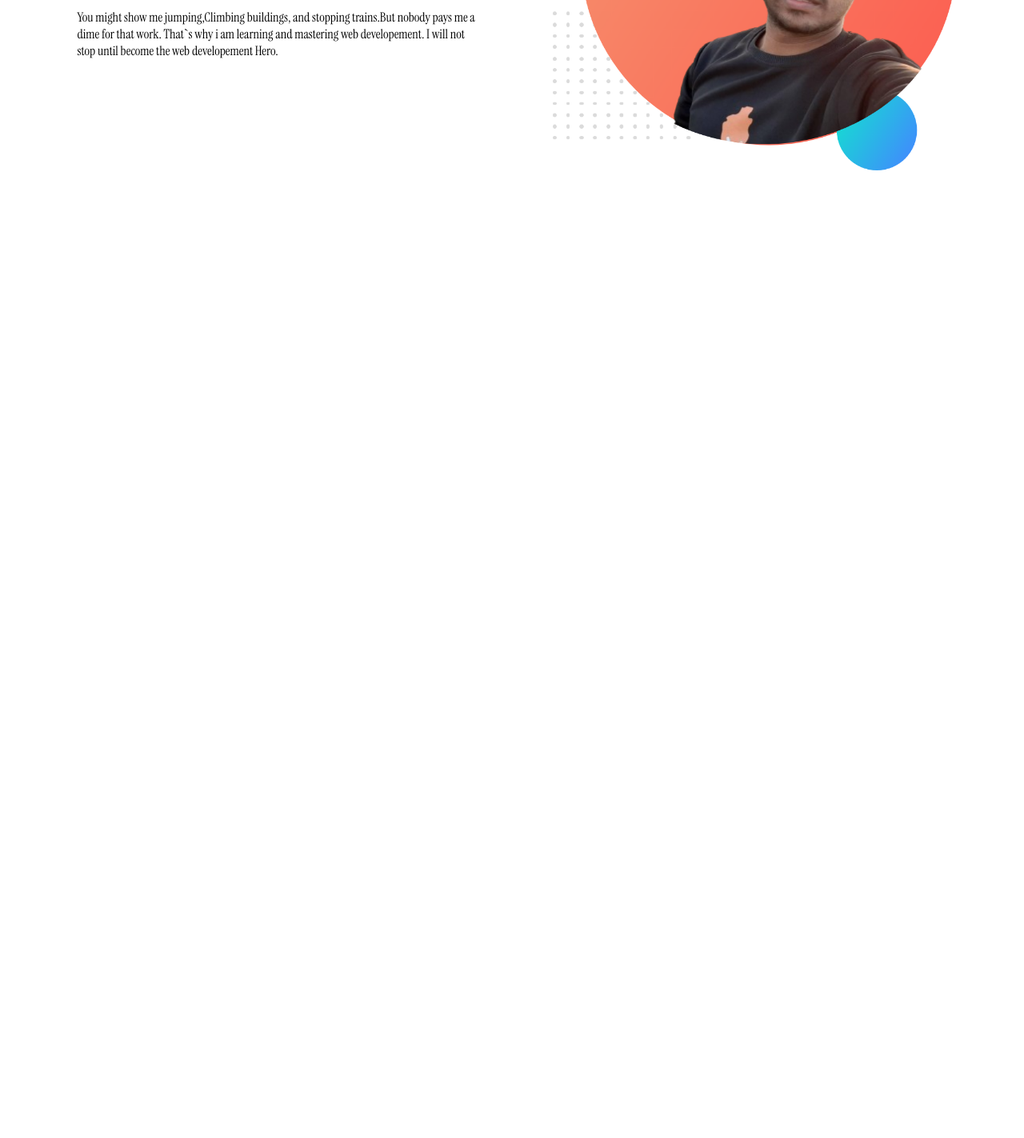
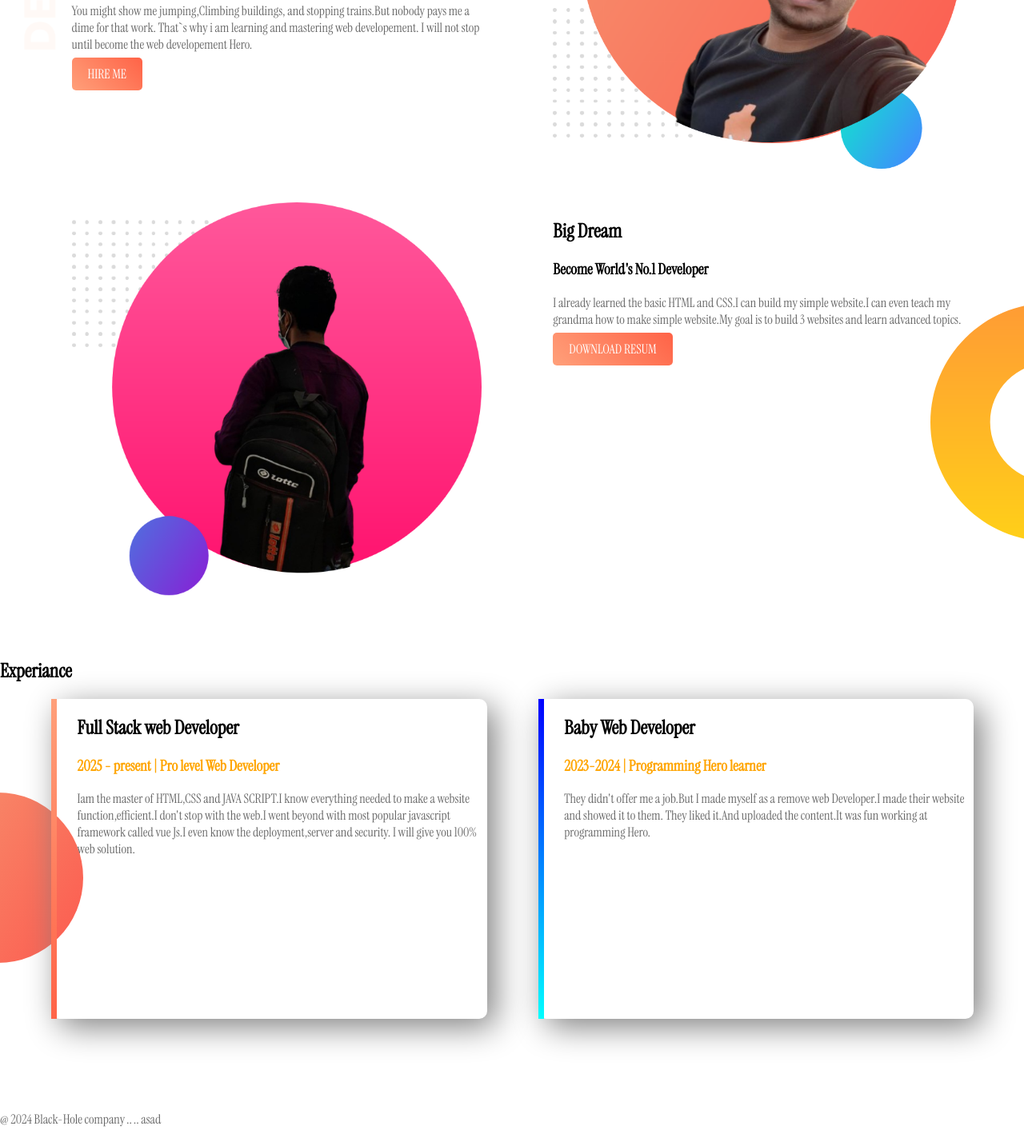
Before and after one commit to AsadBepari/my-web-portfolio, a plain HTML site: page index.html in a window 1280 px wide. Shown: the part 297-1720 px from the top of the page at 80% size. Before the commit the page ends 800 px from the top, so only its background shows below. Drawn offline with Linux system fonts and the light colour scheme.

Commit message:
first commit

```diff
--- a/asad.css
+++ b/asad.css
@@ -1,19 +1,74 @@
 body{
     font-family: 'Instrument Serif', serif;
+    margin: 0px;
 }
 
 h1{
     font-size: 50px;
 }
-.name-highlight{
+.orange-highlight{
     color: orange;
 }
 .half-width{
     width: 40%;
-    float: left;
+   float: left;
     margin-left: 5%;
     padding-left: 2%;
 }
 .half-width img{
     width: 100%;
 }
+.top-banner{
+    background-image: url("web-portfolio/top-banner.png");
+    background-repeat: no-repeat;
+
+}
+p{
+    color: dimgray;
+}
+section{
+    height: 500px;
+    padding-bottom: 50px;
+}
+.link-button{
+    text-decoration: none;
+    background-image: linear-gradient( 45deg, lightsalmon,tomato);
+    padding: 10px 20px;
+    border-radius: 5px;
+    color: white;
+    font-weight: 700px;
+}
+
+.h2{
+    font-size: 40px;
+}
+.dream-area{
+background-image: url(web-portfolio/dream-bg.png);
+background-repeat: no-repeat;
+background-position: right;
+}
+.single-experience{
+    box-shadow: 10px 10px 40px gray;
+    border-radius: 10px;
+    height: 80%;
+}
+.experiance-area{
+    background-image: url("web-portfolio/exp-bg.png");
+    background-repeat: no-repeat;
+    background-position: left;
+}
+#full-stack{
+    border-left: 7px solid;
+    border-image: linear-gradient(180deg,lightsalmon,tomato );
+    border-image-slice: 1;
+}
+#baby-web{
+    border-left: 7px solid;
+    border-image: linear-gradient(180deg, blue, cyan);
+    border-image-slice: 1;
+}
+.footer p{
+    text-align: center;
+    font-size 5px;
+
+}
--- a/index.html
+++ b/index.html
@@ -10,21 +10,58 @@
     <link rel="stylesheet" href="asad.css">
 </head>
 <body>
- <section>
+ <section class="top-banner">
 <div class="half-width">
     <h1>Welcome to </h1>
-    <h1><span class="name-highlight">Asad</span> Web Site</h1>
+    <h1><span class="orange-highlight">Asad</span> Web Site</h1>
     <h3>World class Web developer</h3>
     <p>You might show me jumping,Climbing buildings, and stopping trains.But
     nobody pays me a dime for that work. That`s why i am learning and
     mastering web developement. I will not stop until become the web
     developement Hero.</p>
+    <a class="link-button" target="_blank" href="www.freefire.com">HIRE ME</a>
 </div>
 <div class="half-width">
  <img src="web-portfolio/my-bg.png" alt="">
 </div>
+ </section>
 
 
+ <section class="dream-area">
+    <div class="half-width">
+        <img src="web-portfolio/my1.png" alt="my second photo">
+    </div>
+
+<div class="half-width">
+        <h2>Big Dream</h2>
+        <h3>Become World's No.1 Developer </h3>
+        <p>I already learned the basic HTML and CSS.I can build my simple website.I can even teach my grandma how to make simple website.My goal is to build 3 websites and learn advanced topics.</p>
+        <a class="link-button" target="_blank" href="www.facebook.com/ASAD AL ISLAM">DOWNLOAD RESUM</a>
+</div>
  </section>
+
+
+ <section class="experiance-area">
+    <h2>Experiance</h2>
+    <div id="full-stack" class="half-width single-experience">
+        <h2 > Full Stack web Developer</h2>
+        <h3 class="orange-highlight">2025  - present | Pro level Web Developer </h3>
+        <p>Iam the master of HTML,CSS and JAVA SCRIPT.I know everything needed to make a website function,efficient.I don't stop with the web.I went beyond with most popular javascript framework called vue Js.I even know the deployment,server and security. I will give you 100% web solution.</p>
+    </div>
+    <div id="baby-web" class="half-width single-experience">
+        <h2>Baby Web Developer</h2>
+        <h3 class="orange-highlight">2023-2024 | Programming Hero learner</h3>
+        <p>They didn't offer me a job.But I made myself as a remove web Developer.I made their website and showed it to them. They liked it.And uploaded the content.It was fun working at programming Hero.</p>
+    </div>
+ </section>
+
+ <footer>
+<p>@ 2024 Black-Hole company .. .. asad</p>
+ </footer>
+
+
+
+
+
 </body>
 </html>
```
Also changed, not shown: web-portfolio/my1.png (added).
